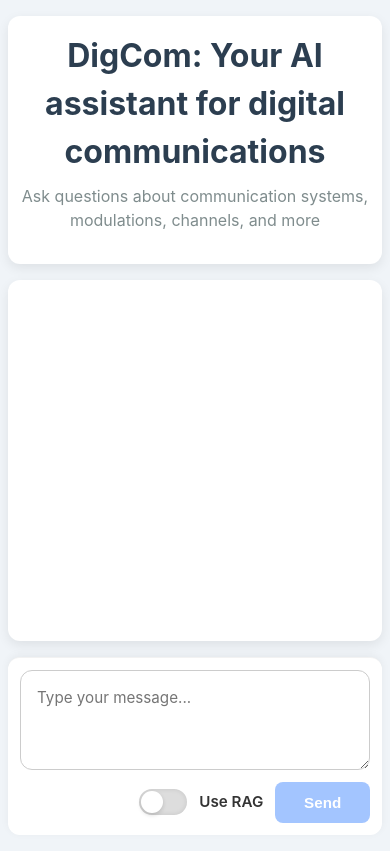
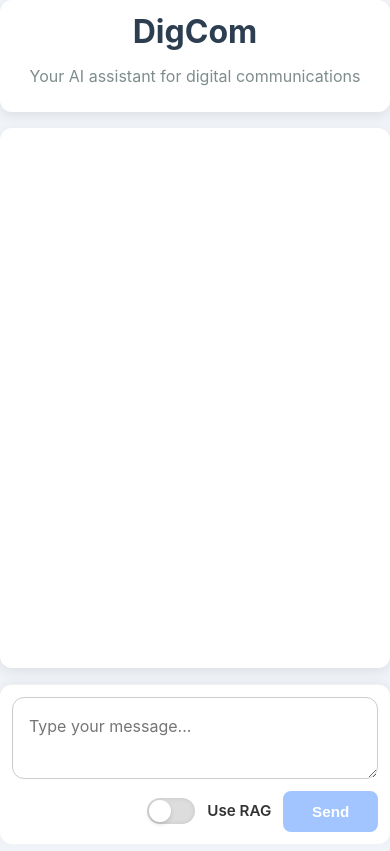
Before and after one commit to sergarlop2/chatbot_frontend, a React (Vite) app: page / in a window 390 px wide. Built offline with nearby package versions, Linux system fonts and the light colour scheme; the HTML template or start-up script is replaced by a standard one.

Commit message:
Add auto scroll when sending messages

```diff
--- a/src/App.css
+++ b/src/App.css
@@ -271,17 +271,25 @@
 
 @media (max-width: 600px) {
   .app {
-    margin: 0.5rem auto;
-    padding: 0.5rem;
-    height: 97vh;
+    margin: 0;
+    padding: 0;
+    height: 100dvh;
+    max-height: 100dvh;
+    overflow: hidden;
+    box-sizing: border-box;
   }
 
   .app-header {
-    padding: 1rem 0.5rem;
+    padding: 0.5rem 0.5rem;
+    flex-shrink: 0;
+    font-size: 0.95rem;
+    flex-shrink: 0;
   }
 
   .chat-window {
-    padding: 0.75rem;
+    flex: 1 1 auto;
+    min-height: 0;
+    overflow-y: auto;
   }
 
   .chat-input {
@@ -291,10 +299,15 @@
     background-color: var(--color-surface);
     padding: 0.75rem;
     border-top: 1px solid rgba(0, 0, 0, 0.05);
+    flex-shrink: 0;
+    box-sizing: border-box;
   }
 
   .chat-input textarea {
-    font-size: 0.95rem;
+    min-height: 60px;
+    max-height: 20vh;
+    overflow-y: auto;
+    flex-grow: 1;
   }
 
   .chat-input button {
--- a/src/App.tsx
+++ b/src/App.tsx
@@ -58,10 +58,10 @@ function App() {
     <div className="app">
       <header className="app-header">
         <h1 className="app-title">
-          DigCom: Your AI assistant for digital communications
+          DigCom
         </h1>
         <p className="app-subtitle">
-          Ask questions about communication systems, modulations, channels, and more
+          Your AI assistant for digital communications
         </p>
       </header>
       <ChatWindow
--- a/src/components/ChatWindow.tsx
+++ b/src/components/ChatWindow.tsx
@@ -1,3 +1,4 @@
+import { useEffect, useRef } from "react";
 import ChatMessage from "./ChatMessage";
 import SourceList from "./SourceList";
 import type { Message, Source } from "../types/chat";
@@ -10,6 +11,12 @@ interface ChatWindowProps {
 }
 
 export default function ChatWindow({ messages, sources, elapsedTime, loading }: ChatWindowProps) {
+  const bottomRef = useRef<HTMLDivElement>(null);
+
+   useEffect(() => {
+    bottomRef.current?.scrollIntoView({ behavior: "smooth" });
+  }, [messages, loading]);
+
   return (
     <div className="chat-window">
       {messages.map((msg, i) => (
@@ -20,6 +27,7 @@ export default function ChatWindow({ messages, sources, elapsedTime, loading }:
         <div className="elapsed-time">⏱️ Response time: {elapsedTime.toFixed(2)} s</div>
       )}
       {sources && <SourceList sources={sources} />}
+      <div ref={bottomRef} />
     </div>
   );
 }
```
